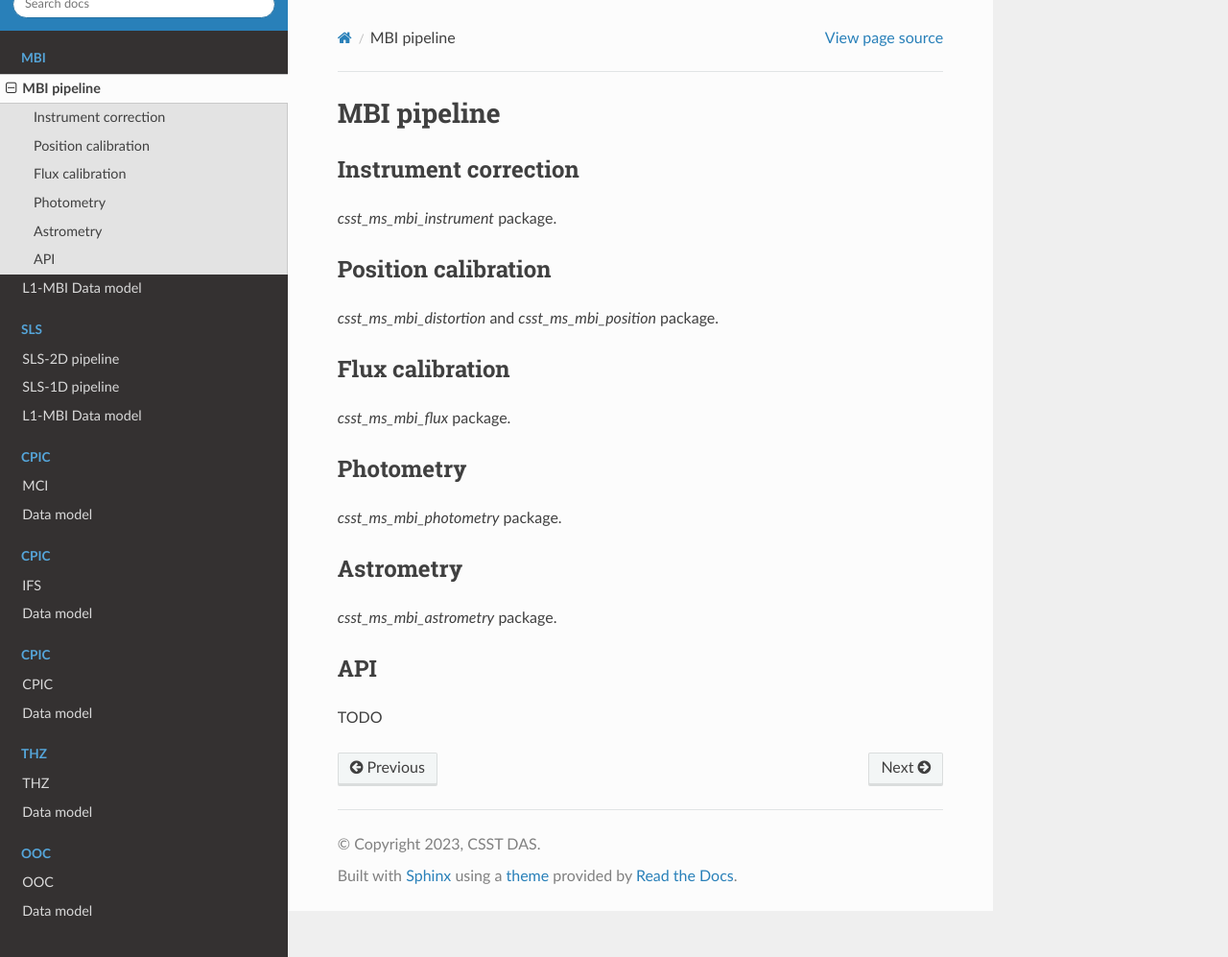
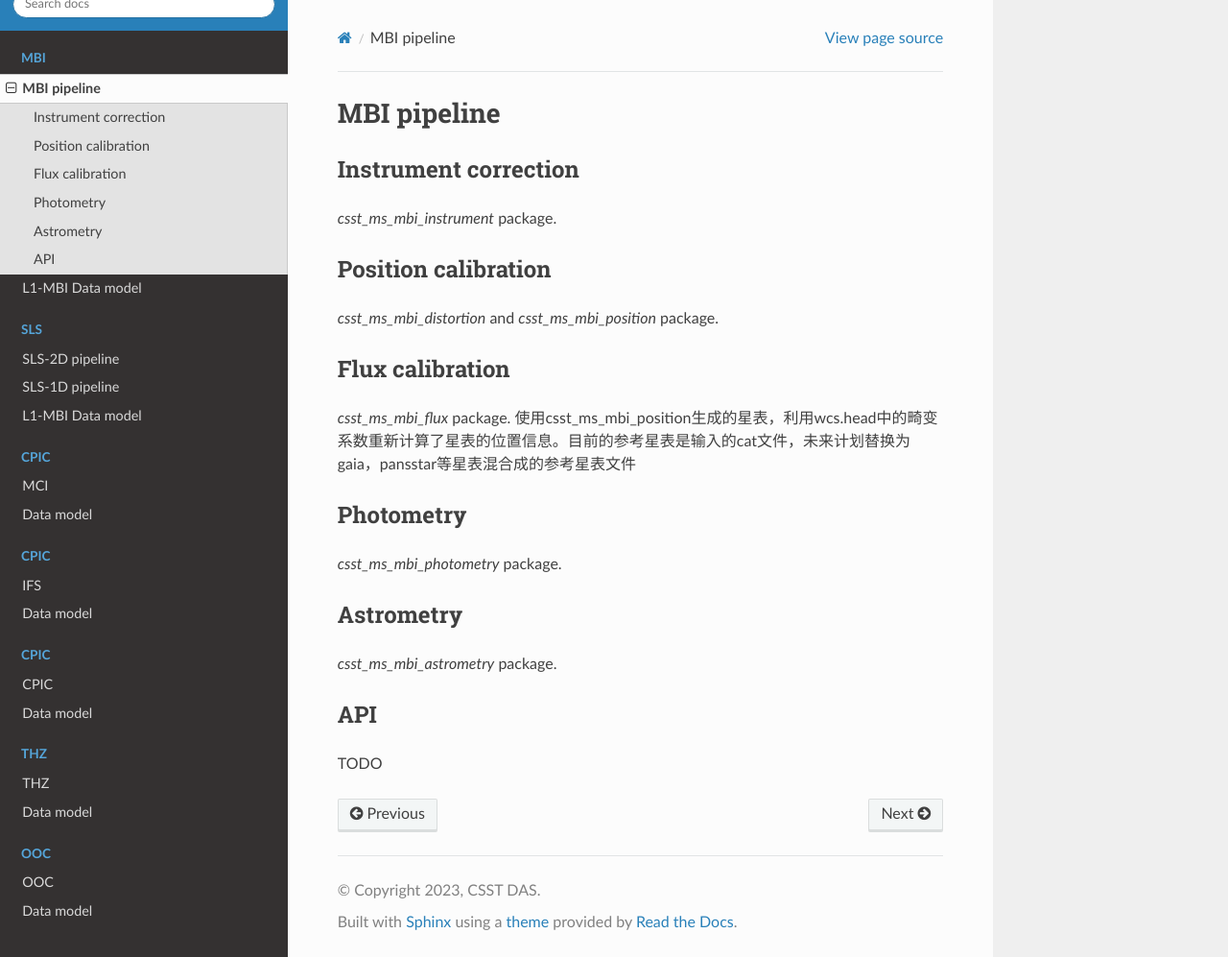
Before and after one commit to hypergravity/csst-doc-msc, a Sphinx documentation site: the page built from docs/source/mbi/mbi.rst, in a window 1280 px wide and 997 px high. Shown: the whole window at 96% size. Built offline with Sphinx 7.4.7 and the Read the Docs theme 2.0.0, drawn with Linux system fonts in a browser that asks for light colours.

Commit message:
Update mbi.rst

```diff
--- a/docs/source/mbi/mbi.rst
+++ b/docs/source/mbi/mbi.rst
@@ -17,6 +17,7 @@ Flux calibration
 ----------------
 
 `csst_ms_mbi_flux` package.
+使用csst_ms_mbi_position生成的星表，利用wcs.head中的畸变系数重新计算了星表的位置信息。目前的参考星表是输入的cat文件，未来计划替换为gaia，pansstar等星表混合成的参考星表文件
 
 
 Photometry
```
